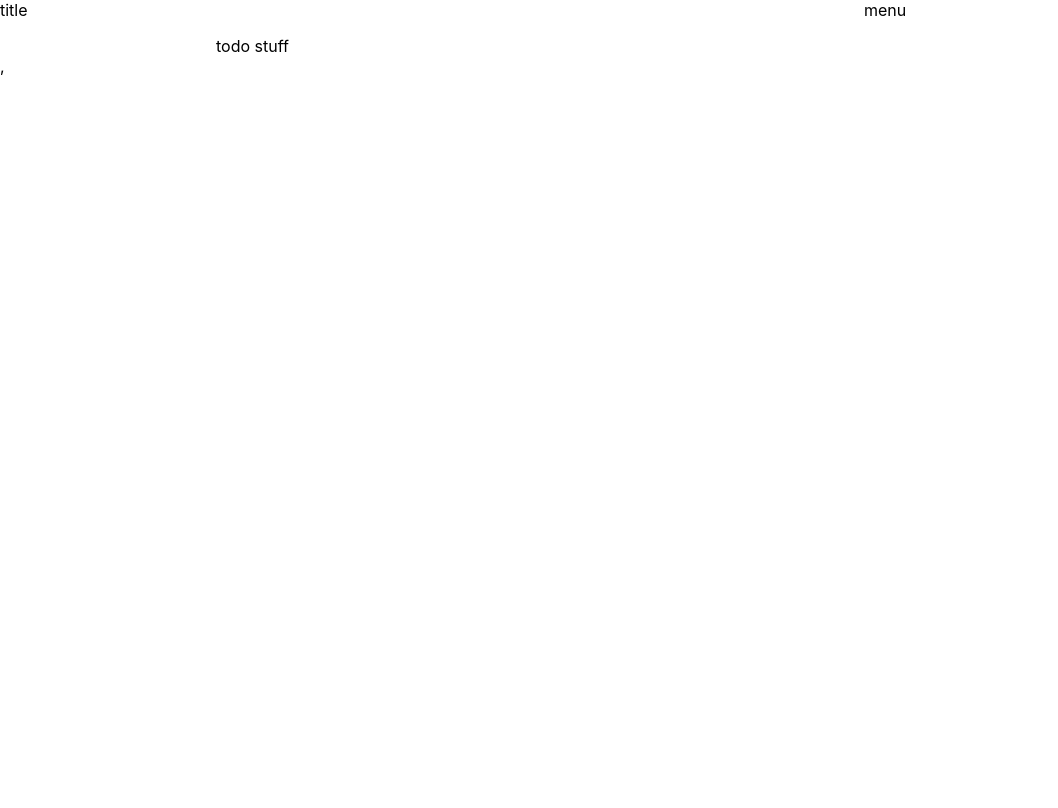
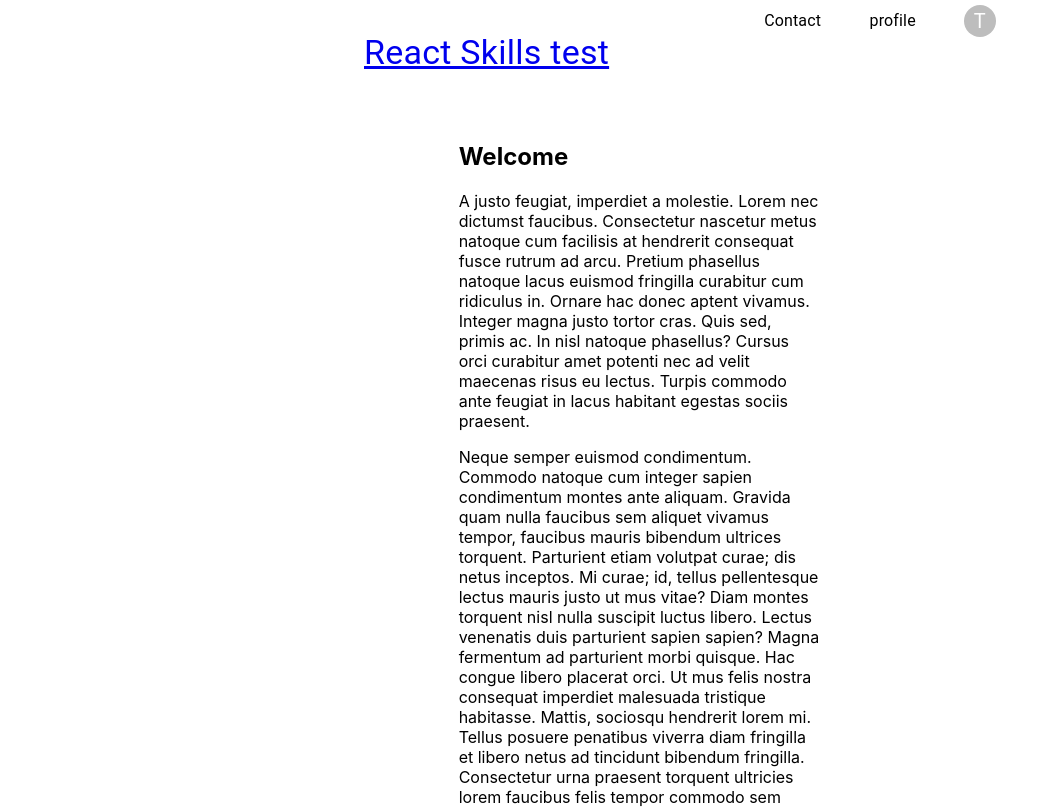
Before and after one commit to quakebob69/LTK_assessment1, a React (Create React App) app: page / in a window 1280 px wide. Shown: the top 808 px of the page, without its empty margins (0-1058 px from the left). Built offline with nearby package versions, Linux system fonts and the light colour scheme.

Commit message:
added components to the grid layout

```diff
--- a/src/App.js
+++ b/src/App.js
@@ -20,18 +20,33 @@ export default function App() {
 		}
 	};
 	return (
+		<Router>
+			<Container maxWidth="sm">
+				<Box sx={{ flexGrow: 1 }}>
 					<Grid container spacing={2}>
 						<Grid item xs={8}>
-				title
+							<Box sx={{ my: 4 }}>
+								<NavLink to="/">
+									<Typography variant="h4" component="h1" gutterBottom>
+										React Skills test
+									</Typography>
+								</NavLink>
+							</Box>
 						</Grid>
 						<Grid item xs={4}>
-				menu
+							<AccountMenu onClick={handleOnClick} />
 						</Grid>
 						<Grid item xs={2} />
 						<Grid item xs={8}>
-				todo stuff
+							<Routes>
+								<Route path="/" element={<Home />} />
+								<Route path="/todo" element={<Todo />} />
+							</Routes>
 						</Grid>
 						<Grid item xs={2} />
 					</Grid>
+				</Box>
+			</Container>
+		</Router>
 	);
 }
```
Lines whose indentation alone changed are shown as unchanged.
